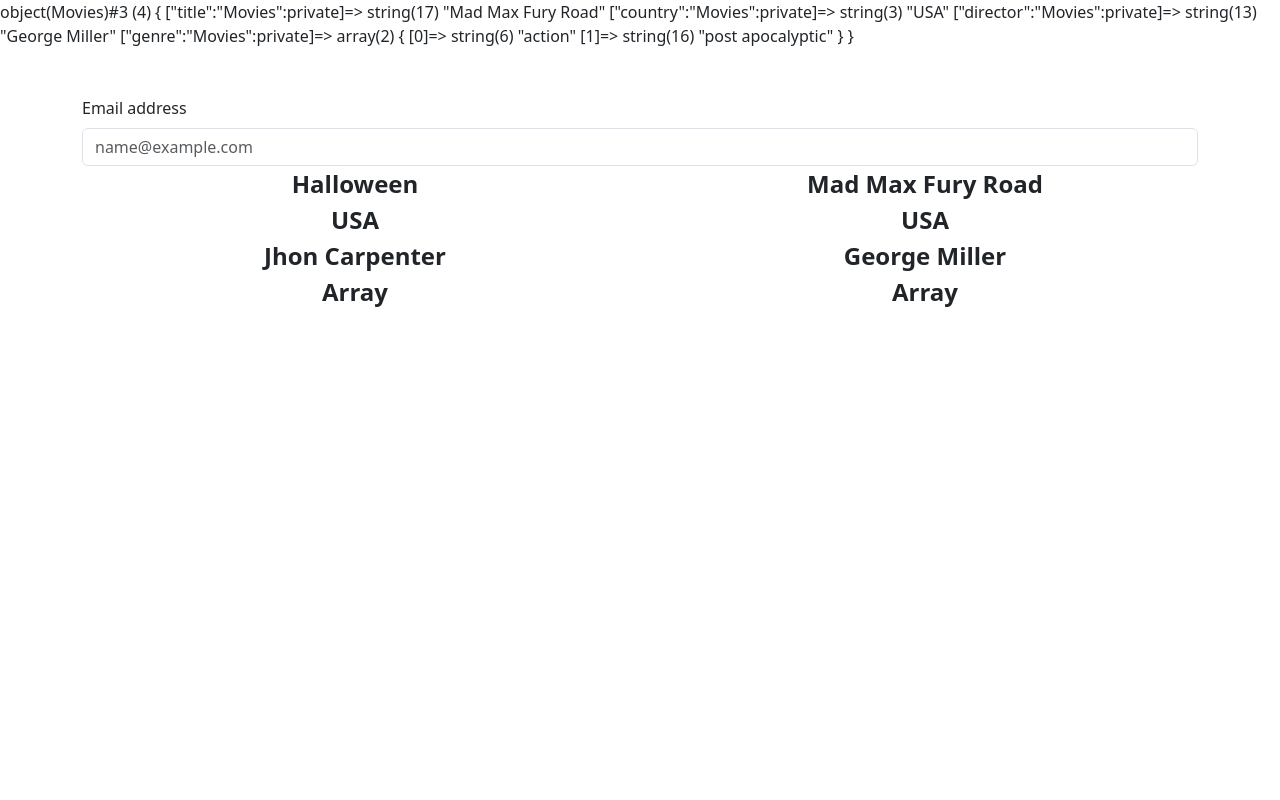
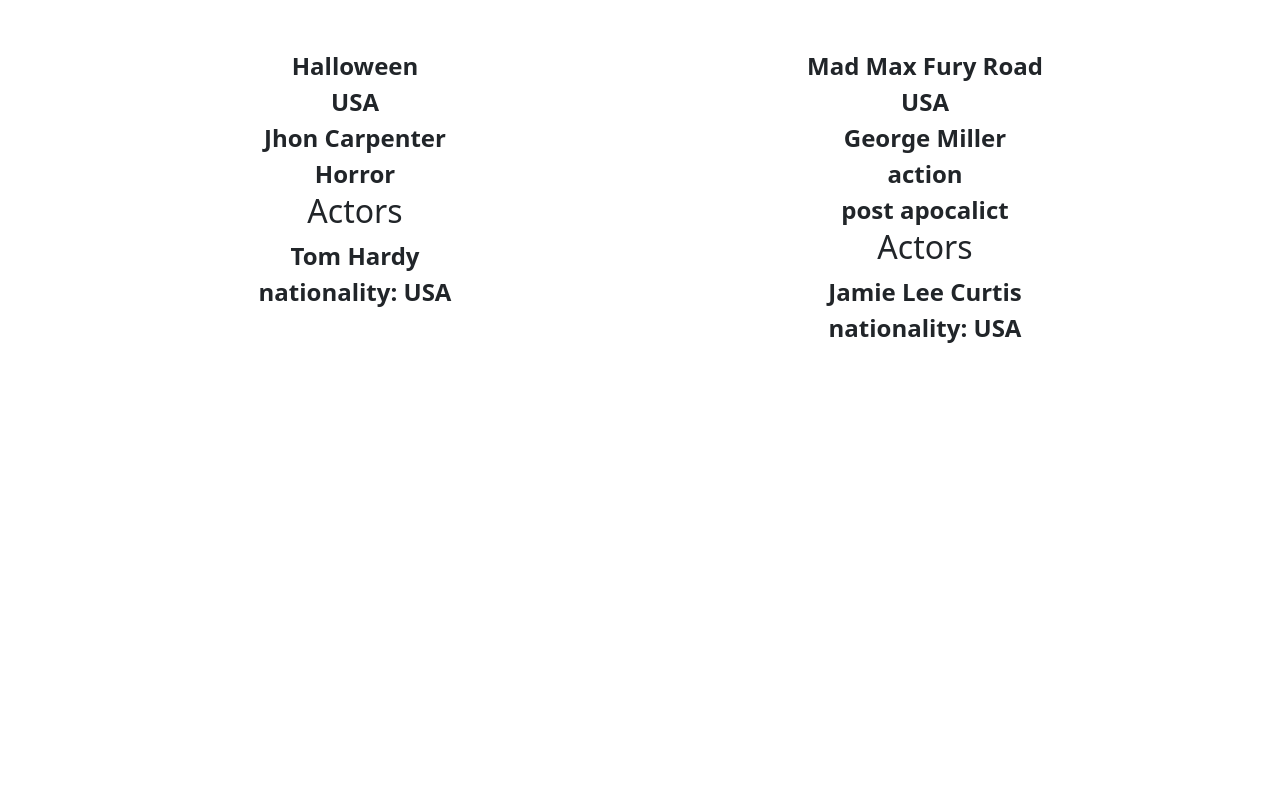
Before and after one commit to FrancescoRispoli17/php-oop-1, a PHP site: page / in a window 1280 px wide. Run offline with PHP 8.4, Linux system fonts and the light colour scheme.

Commit message:
[UPD] class actor

```diff
--- /dev/null
+++ b/Models/Actor.php
@@ -0,0 +1,50 @@
+<?php
+
+class Actor{
+
+    public function __construct(private string $name, private string $surname, private string $nationality)
+    {
+        $this->name=$name;
+        $this->surname=$surname;
+        $this->nationality=$nationality;
+    }
+    public function __destruct()
+    {
+
+    }
+    public function getName() :string
+    {
+        return $this->name;
+    }
+    public function setName($text) :void
+    {
+        if (!is_string($text))
+            throw new Exception('Attenzione, devi passare una stringa');
+        else
+            $this->name=$text;
+    }
+    public function getSurname() :string
+    {
+        return $this->surname;
+    }
+    public function setSurname($text) :void
+    {
+        if (!is_string($text))
+            throw new Exception('Attenzione, devi passare una stringa');
+        else
+            $this->surname=$text;
+    }
+    public function getNationality() :string
+    {
+        return $this->nationality;
+    }
+    public function setNationality($text) :void
+    {
+        if (!is_string($text))
+            throw new Exception('Attenzione, devi passare una stringa');
+        else
+            $this->nationality=$text;
+    }
+}
+
+?>
--- /dev/null
+++ b/Models/Movie.php
@@ -0,0 +1,68 @@
+<?php
+require_once __DIR__ . '/Actor.php';
+
+class Movie{
+    private array $genre=[];
+    private $actors;
+
+    public function __construct(private string $title, private string $country, private string $director, Actor $actors )
+    {
+        $this->title=$title;
+        $this->country=$country;
+        $this->director=$director;
+        $this->actors=$actors;
+    }
+    public function __destruct()
+    {
+
+    }
+    public function getTitle(){
+        return $this->title;
+    }
+    public function setTitle($text){
+        if (!is_string($text))
+            throw new Exception('Attenzione, devi passare una stringa');
+        else
+            $this->title=$text;
+    }
+    public function getCountry(){
+        return $this->country;
+    }
+    public function setCountry($text){
+        if (!is_string($text))
+            throw new Exception('Attenzione, devi passare una stringa');
+        else
+            $this->country=$text;
+    }
+    public function getDirector(){
+        return $this->director;
+    }
+    public function setDirector($text){
+        if (!is_string($text))
+            throw new Exception('Attenzione, devi passare una stringa');
+        else
+            $this->director=$text;
+    }
+    public function getGenre():array{
+        return $this->genre;
+    }
+    public function setGenre(string ...$text)
+    {
+        if (!is_array($text))
+            throw new Exception('Attenzione, devi passare una stringa');
+        else
+            $this->genre = [...$this->genre, ...$text];
+    }
+    public function getActor(){
+        return $this->actors;
+    }
+    // public function setActor(string ...$text)
+    // {
+    //     if (!is_array($text))
+    //         throw new Exception('Attenzione, devi passare una stringa');
+    //     else
+    //         $this->actors = [...$this->actors, ...$text];
+    // }
+}
+
+?>
--- a/index.php
+++ b/index.php
@@ -1,66 +1,20 @@
 <?php
+require_once __DIR__ . '/Models/Movie.php';
 
-class Movies{
+ try{
+    $actor1= new Actor('Tom','Hardy','USA');
+    $actor2= new Actor('Jamie ','Lee Curtis','USA');
+    $halloween= new Movie('Halloween','USA','Jhon Carpenter',$actor1);
+    $mad_max= new Movie('Mad Max Fury Road', 'USA','George Miller',$actor2);
+    $halloween->setGenre('Horror');
+    $mad_max->setGenre('action', 'post apocalict');
+    $movies=[$halloween,$mad_max];
+ }catch(Exception $error){
+    echo $error->getMessage();
+ }
 
-    public function __construct(private string $title, private string $country, private string $director, private array $genre)
-    {
-        $this->title=$title;
-        $this->country=$country;
-        $this->director=$director;
-        $this->genre=$genre;
-    }
-    public function __destruct()
-    {
 
-    }
-    public function getTitle(){
-        return $this->title;
-    }
-    public function setTitle($text){
-        if (!is_string($text))
-            throw new Exception('Attenzione, devi passare una stringa');
-        else
-            $this->title=$text;
-    }
-    public function getCountry(){
-        return $this->country;
-    }
-    public function setCountry($text){
-        if (!is_string($text))
-            throw new Exception('Attenzione, devi passare una stringa');
-        else
-            $this->country=$text;
-    }
-    public function getDirector(){
-        return $this->director;
-    }
-    public function setDirector($text){
-        if (!is_string($text))
-            throw new Exception('Attenzione, devi passare una stringa');
-        else
-            $this->director=$text;
-    }
-    public function getGenre(){
-        return $this->genre;
-    }
-    public function setGenre($text){
-        if (!is_string($text))
-            throw new Exception('Attenzione, devi passare una stringa');
-        else
-            $this->genre=$text;
-    }
-}
 
-$halloween= new Movies('Halloween','USA','Jhon Carpenter',['horror']);
-$mad_max= new Movies('Mad Max Fury Road', 'USA','George Miller', ['action','post apocalyptic']);
-
-// try{
-//     echo $halloween->setTitle(5);
-// }catch(Exception $error){
-//     echo $error->getMessage();
-// }
- var_dump($mad_max);
-// echo '<hr>'.$halloween->getTitle();
 
 ?>
 
@@ -76,22 +30,54 @@ $mad_max= new Movies('Mad Max Fury Road', 'USA','George Miller', ['action','post
 <body>
     <div class="container py-5">
         <div class="row">
-            <div class="col-12">
-            <label for="exampleFormControlInput1" class="form-label">Email address</label>
-            <input type="email" class="form-control" id="exampleFormControlInput1" placeholder="name@example.com">
-            </div>
-            <div class="col-6 text-center fs-4 fw-semibold">
-                <div><?php echo $halloween->getTitle(); ?> </div>
-                <div><?php echo $halloween->getCountry(); ?> </div>
-                <div><?php echo $halloween->getDirector(); ?> </div>
-                <div><?php echo $halloween->getGenre(); ?> </div>
-            </div>
-            <div class="col-6 text-center fs-4 fw-semibold">
-                <div><?php echo $mad_max->getTitle(); ?> </div>
-                <div><?php echo $mad_max->getCountry(); ?> </div>
-                <div><?php echo $mad_max->getDirector(); ?> </div>
-                <div><?php echo $mad_max->getGenre(); ?> </div>
-            </div>
+                <!-- <h1>Add Movie</h1>
+                <form action="index.php" method="GET">
+                    <div class="row align-items-center">
+                        <div class="col-3 px-5">
+                            <label for="exampleFormControlInput1" class="form-label">Title</label>
+                            <input type="text" class="form-control" id="exampleFormControlInput1" name="title">
+                        </div>
+                        <div class="col-2 px-1">
+                            <label for="exampleFormControlInput1" class="form-label">Country</label>
+                                <select class="form-select" aria-label="Default select example">
+                                    <option selected>Open this select menu</option>
+                                    <option value="1">USA</option>
+                                    <option value="Italy">Italy</option>
+                                    <option value="Japon">Japon</option>
+                                    <option value="Korea">Korea</option>
+                                    <option value="Germany">Germany</option>
+                                    <option value="France">France</option>
+                                    <option value="Denmark">Denmark</option>
+                                    <option value="China">China</option>
+                                </select>
+                        </div>
+                        <div class="col-3 px-5">
+                            <label for="exampleFormControlInput1" class="form-label">Director</label>
+                            <input type="text" class="form-control" id="exampleFormControlInput1" name="Director">
+                        </div>
+                        <div class="col-2 px-1">
+                            <label for="exampleFormControlInput1" class="form-label">Genre</label>
+                            <input type="text" class="form-control" id="exampleFormControlInput1" name="genre">
+                        </div>
+                        <div class="col">
+                            <button type="button" class="btn btn-primary mt-4">Primary</button>
+                        </div>
+                    </div>
+                </form> -->
+            <?php foreach( $movies as $movie) : ?>
+                <div class="col-6 text-center fs-4 fw-semibold">
+                    <div><?php echo $movie->getTitle(); ?> </div>
+                    <div><?php echo $movie->getCountry(); ?> </div>
+                    <div><?php echo $movie->getDirector(); ?> </div>
+                    <?php foreach( $movie->getGenre() as $genre) : ?>
+                        <div><?php echo $genre; ?> </div>
+                    <?php endforeach; ?>
+                    <h2>Actors</h2>
+                    <span><?php echo $movie->getActor()->getName(); ?> </span>
+                    <span><?php echo $movie->getActor()->getSurname(); ?> </span>
+                    <div>nationality: <?php echo $movie->getActor()->getNationality(); ?> </div>
+                </div>
+            <?php endforeach; ?>
         </div>
     </div>
 </body>
```
